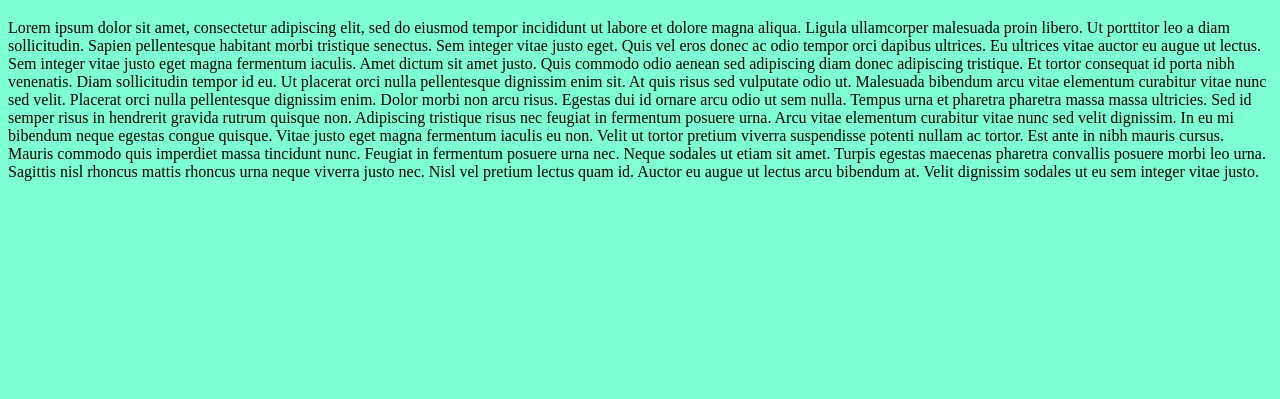
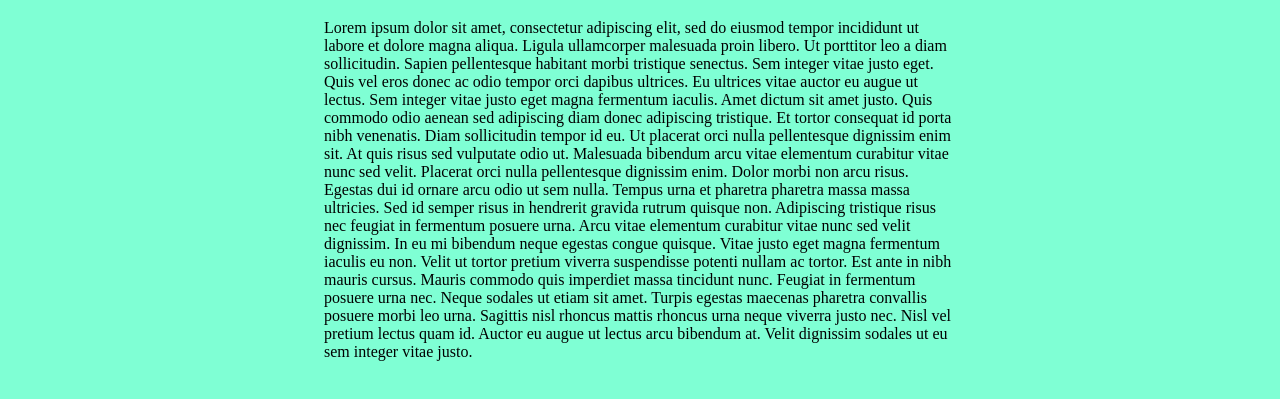
Before and after one commit to JasmineBreeze/Responsive_Website, a plain HTML site: page index.html in a window 1280 px wide. Shown: the part 61-460 px from the top of the page. Drawn offline with Linux system fonts and the light colour scheme.

Commit message:
Added mobile first responsive margin to paragraph

```diff
--- a/styles.css
+++ b/styles.css
@@ -3,6 +3,18 @@ body {
 
 }
 
+p {
+    margin-left: 5%;
+    margin-right: 5%;
+}
+
+
+@media only screen and (min-width: 600px) {
+    p {
+        margin-left: 25%;
+        margin-right: 25%;
+    }
+}
 
 @media only screen and (max-width: 1100Px) {
     body {
@@ -26,4 +38,3 @@ body {
         body {
             background-color: rgb(125, 50, 160);
         }
-    }
```
